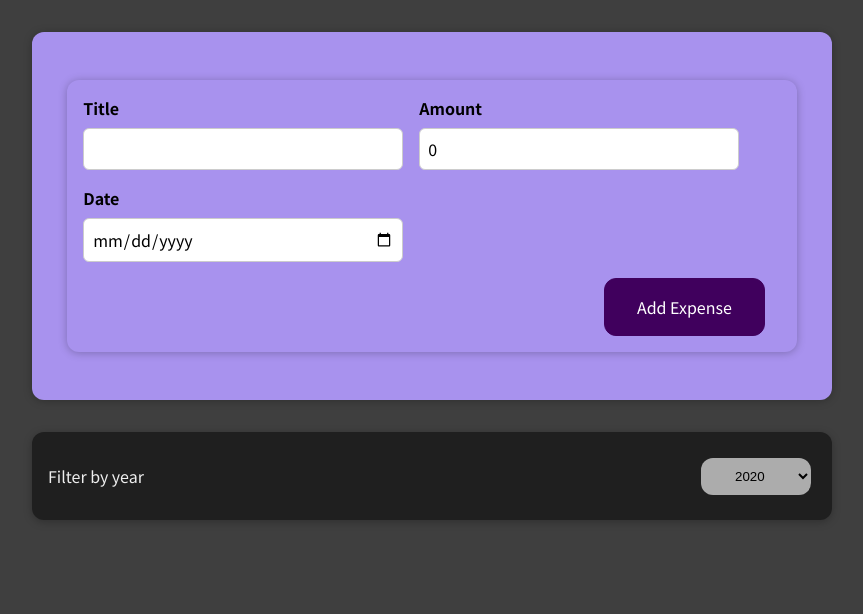
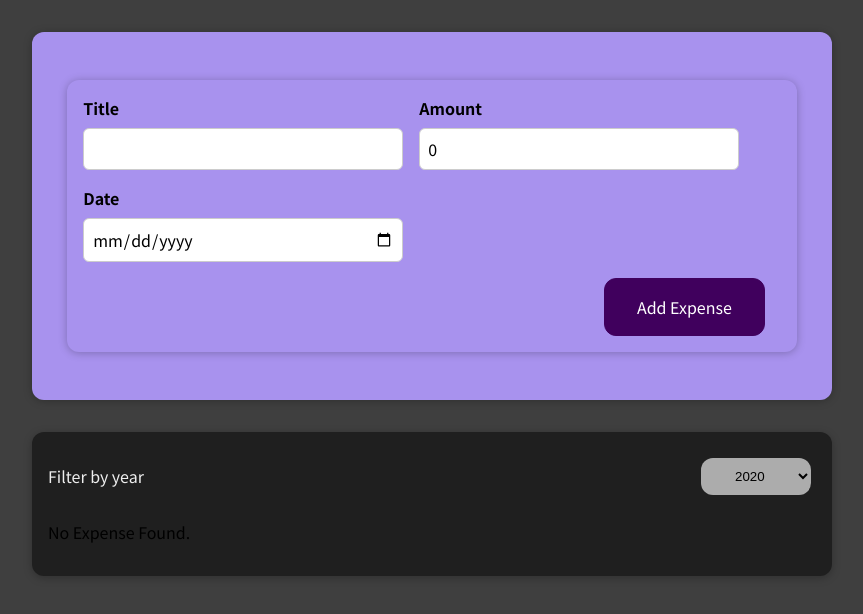
Before and after one commit to qur786/expense-tracker, a React app: page / in a window 1280 px wide. Shown: the top 614 px of the page, without its empty margins (208-1071 px from the left). Built offline with nearby package versions, Linux system fonts and the light colour scheme.

Commit message:
refactor: add conditional rendering logic

```diff
--- a/src/components/Expense-UI/Expenses.js
+++ b/src/components/Expense-UI/Expenses.js
@@ -5,7 +5,7 @@ import { ExpenseFilter } from "./ExpenseFilter";
 import "./Expenses.css";
 
 export const Expenses = (props) => {
-    const [ filteredItems, setFilteredItems ] = useState(props.items);
+    const [filteredItems, setFilteredItems] = useState(props.items);
     const yearChangeHandler = (year) => {
         const filter = props.items.filter((e) => e.date.getFullYear() === year);
         setFilteredItems(filter);
@@ -14,7 +14,9 @@ export const Expenses = (props) => {
     return (
         <Card className="expenses">
             <ExpenseFilter onYearChange={yearChangeHandler} />
-            {filteredItems.map((e) => <ExpenseItem key={e.id} date={e.date} amount={e.amount} title={e.title} />)}
+            {filteredItems.length > 0
+            ? filteredItems.map((e) => <ExpenseItem key={e.id} date={e.date} amount={e.amount} title={e.title} />)
+            : <p>No Expense Found.</p>}
         </Card>
     )
 }
```
